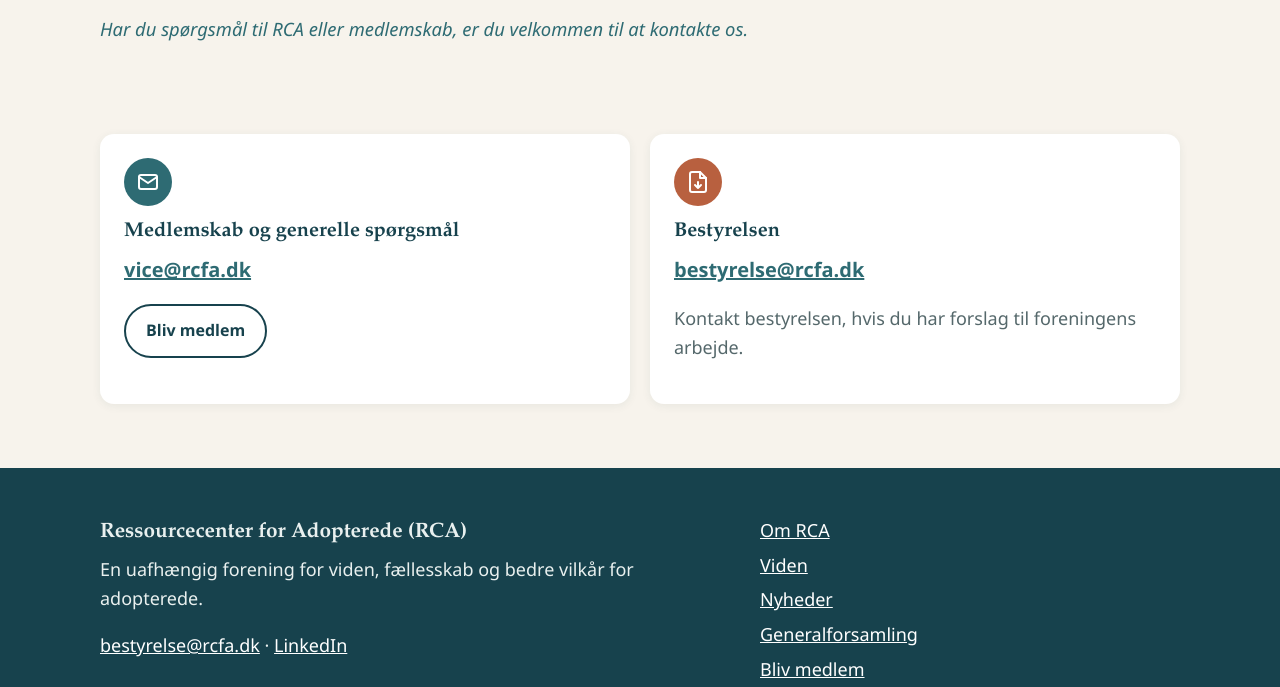
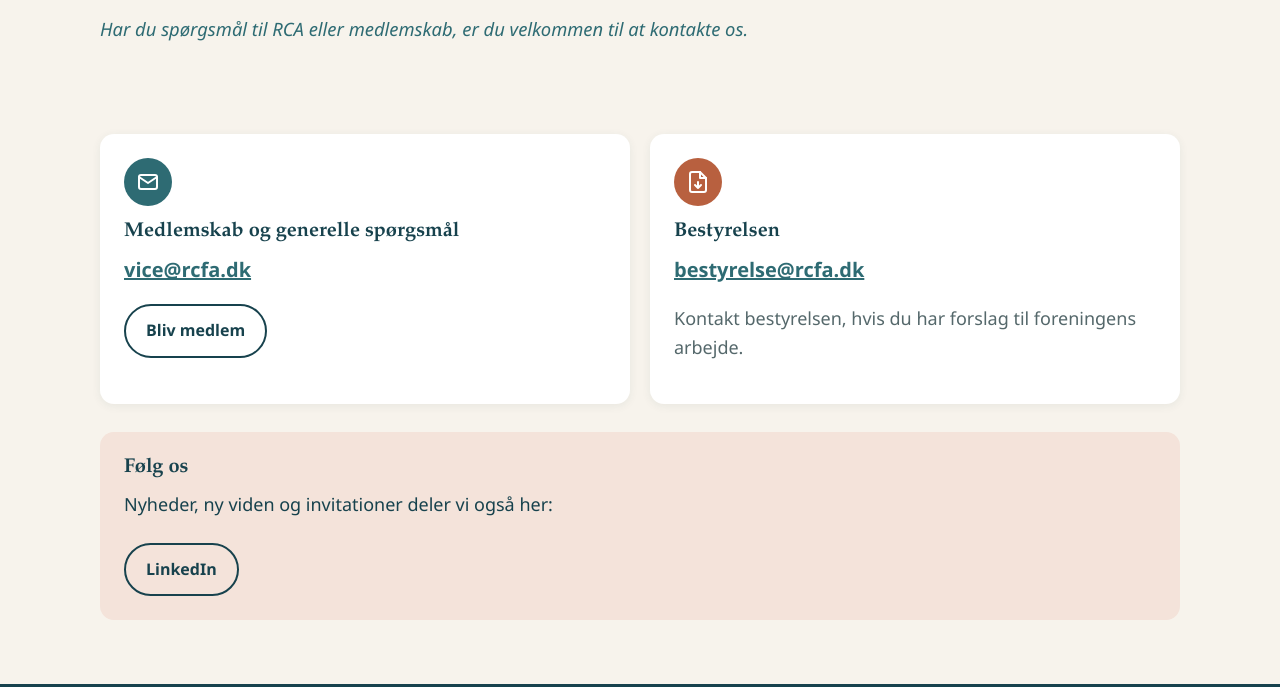
Before and after one commit to lemmykook-max/rca-website, an Eleventy site: page src/kontakt.njk in a window 1280 px wide. Shown: the part 233-920 px from the top of the page. Built offline with nearby package versions, Linux system fonts and the light colour scheme; Eleventy itself is replaced by a stand-in of ours; files that its build step writes are made by us from their sources.

Commit message:
LinkedIn (og klar til Facebook-gruppe) i sidefod, kontakt, mailsignaturer og printversion
Co-Authored-By: Claude Opus 5.5 <noreply@anthropic.com>
Claude-Session: https://claude.ai/code/session_01KVpP3YUB4wkG2H9qQhE6fy

```diff
--- a/src/_data/site.json
+++ b/src/_data/site.json
@@ -42,5 +42,6 @@
     }
   ],
   "url": "https://rcfa.dk",
-  "linkedin": "https://www.linkedin.com/company/rcfadk"
+  "linkedin": "https://www.linkedin.com/company/rcfadk",
+  "facebook": ""
 }
--- a/src/_includes/base.njk
+++ b/src/_includes/base.njk
@@ -41,7 +41,7 @@
     <div>
       <p style="font-family:var(--serif);font-size:1.3rem;font-weight:700;margin-bottom:.3em">{{ site.navn }}</p>
       <p>{{ site.footer_tekst }}</p>
-      <p><a href="mailto:{{ site.email }}">{{ site.email }}</a>{% if site.linkedin %} · <a href="{{ site.linkedin }}">LinkedIn</a>{% endif %}</p>
+      <p><a href="mailto:{{ site.email }}">{{ site.email }}</a>{% if site.linkedin %} · <a href="{{ site.linkedin }}">LinkedIn</a>{% endif %}{% if site.facebook %} · <a href="{{ site.facebook }}">Facebook</a>{% endif %}</p>
     </div>
     <nav aria-label="Sidefod">
       <ul>
--- a/src/admin/config.yml
+++ b/src/admin/config.yml
@@ -357,6 +357,7 @@ collections:
           - { label: "Tekst i sidefoden", name: "footer_tekst", widget: "text" }
           - { label: "Kontaktmail", name: "email", widget: "string" }
           - { label: "LinkedIn-side", name: "linkedin", widget: "string", required: false }
+          - { label: "Facebook-gruppe", name: "facebook", widget: "string", required: false }
           - { label: "Knap øverst til højre – tekst", name: "knap_tekst", widget: "string", required: false }
           - { label: "Knap øverst til højre – link", name: "knap_link", widget: "string", required: false }
           - label: "Menu"
--- a/src/kontakt.njk
+++ b/src/kontakt.njk
@@ -21,4 +21,9 @@ title: Kontakt
       </div>
       {% endfor %}
     </div>
+    {% if site.linkedin or site.facebook %}<div class="wrap" style="margin-top:28px"><div class="card tinted">
+      <h3 style="margin-top:0">Følg os</h3>
+      <p>Nyheder, ny viden og invitationer deler vi også her:</p>
+      <div class="btns">{% if site.linkedin %}<a class="btn ghost" href="{{ site.linkedin }}">LinkedIn</a>{% endif %}{% if site.facebook %}<a class="btn ghost" href="{{ site.facebook }}">Facebook-gruppen</a>{% endif %}</div>
+    </div></div>{% endif %}
   </section>
--- a/src/viden-print.njk
+++ b/src/viden-print.njk
@@ -82,7 +82,7 @@ eleventyExcludeFromCollections: true
         <p style="margin:0">Denne udgave er fra <b>{{ byggedato | dato }}</b>. Regler, tilbud og forskning ændrer sig, så tjek altid den nyeste version på <a class="nourl" href="{{ url }}">{{ url | replace("https://", "") }}</a>, før du bruger oplysningerne. Har du rettelser, så skriv til {{ site.email }}.</p>
       </div>
     </div>
-    <p class="muted" style="font-size:.9rem;margin:0">© {{ byggedato.getFullYear() }} {{ site.navn }} · {{ site.email }}. Må gerne deles og printes med kildeangivelse.</p>
+    <p class="muted" style="font-size:.9rem;margin:0">© {{ byggedato.getFullYear() }} {{ site.navn }} · {{ site.email }}. Må gerne deles og printes med kildeangivelse.{% if site.linkedin %}<br>Følg os på LinkedIn: <span class="nourl">{{ site.linkedin | replace("https://www.", "") }}</span>{% endif %}{% if site.facebook %} · Facebook: <span class="nourl">{{ site.facebook | replace("https://www.", "") }}</span>{% endif %}</p>
   </div>
 
   <nav class="toc" aria-label="Indhold">
```
Also changed, not shown: src/signatur.njk (+1 -1 lines).
